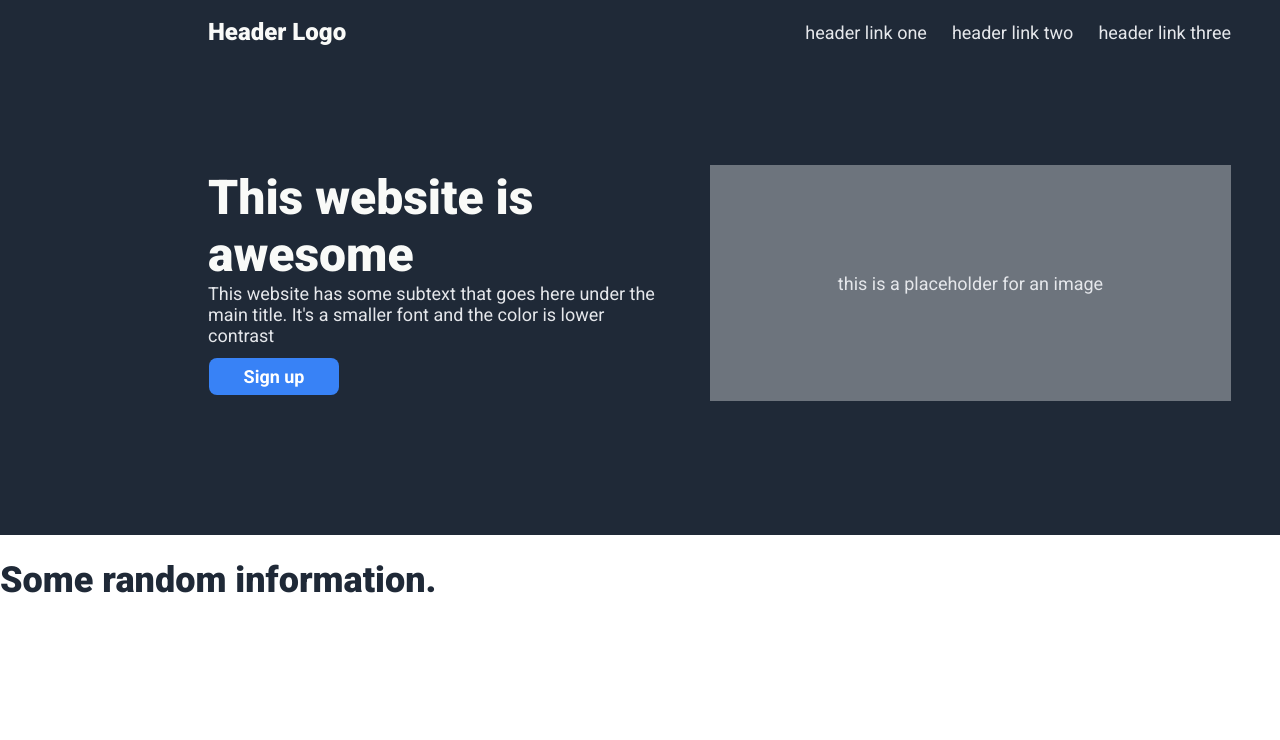
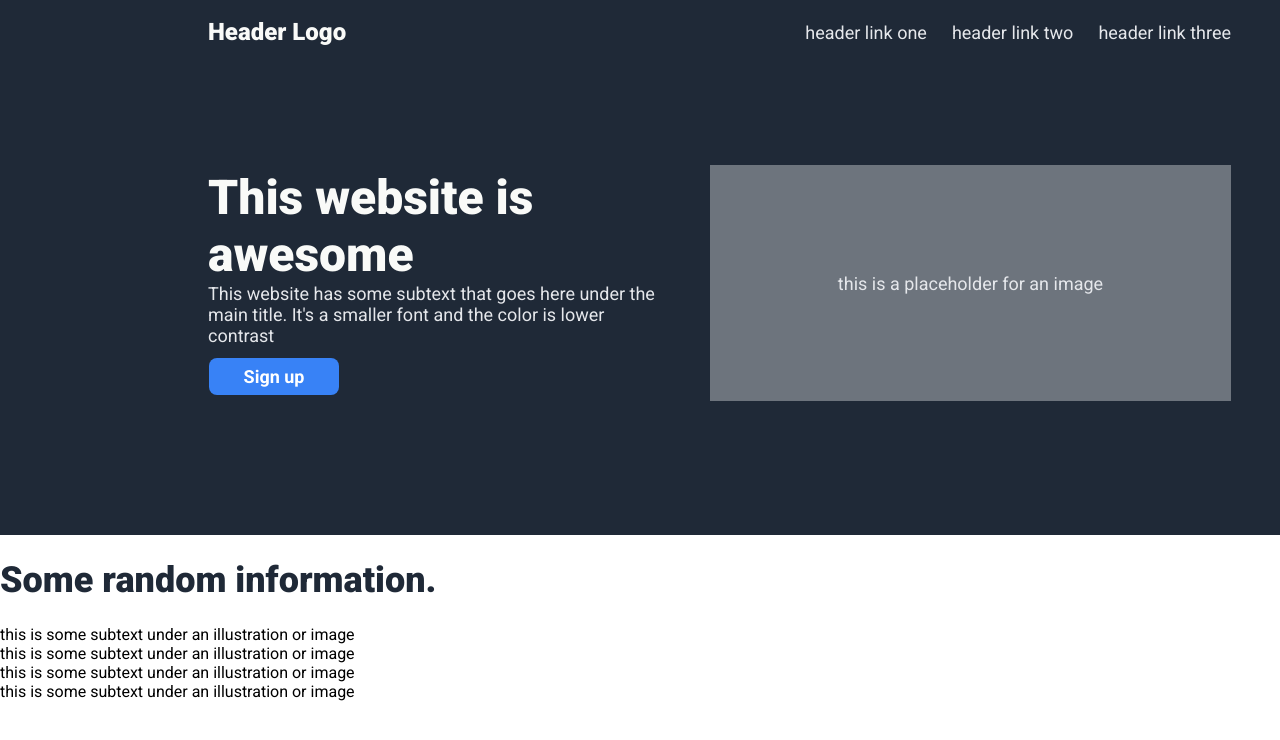
Before and after one commit to palsterzilla/odin-landing-page, a plain HTML site: page index.html in a window 1280 px wide. Shown: the top 740 px of the page. Drawn offline with Linux system fonts and the light colour scheme.

Commit message:
Add second-section

```diff
--- a/index.html
+++ b/index.html
@@ -18,7 +18,6 @@
           <li><a href="#">header link three</a></li>
         </ul>
       </div>
-
       <div class="header-content">
         <div class="left-text">
           <h1>This website is awesome</h1>
@@ -31,6 +30,24 @@
 
     <div class="second-section">
         <h1>Some random information.</h1>
+        <div class="image-container">
+          <div class="info">
+            <div class="image-one"></div>
+            <div class="image-text">this is some subtext under an illustration or image</div>
+          </div>
+          <div class="info">
+            <div class="image-two"></div>
+            <div class="image-text">this is some subtext under an illustration or image</div>
+          </div>
+          <div class="info">
+            <div class="image-three"></div>
+            <div class="image-text">this is some subtext under an illustration or image</div>
+          </div>
+          <div class="info">
+            <div class="image-four"></div>
+            <div class="image-text">this is some subtext under an illustration or image</div>
+          </div>
+        </div>
     </div>
   </body>
 </html>
```
